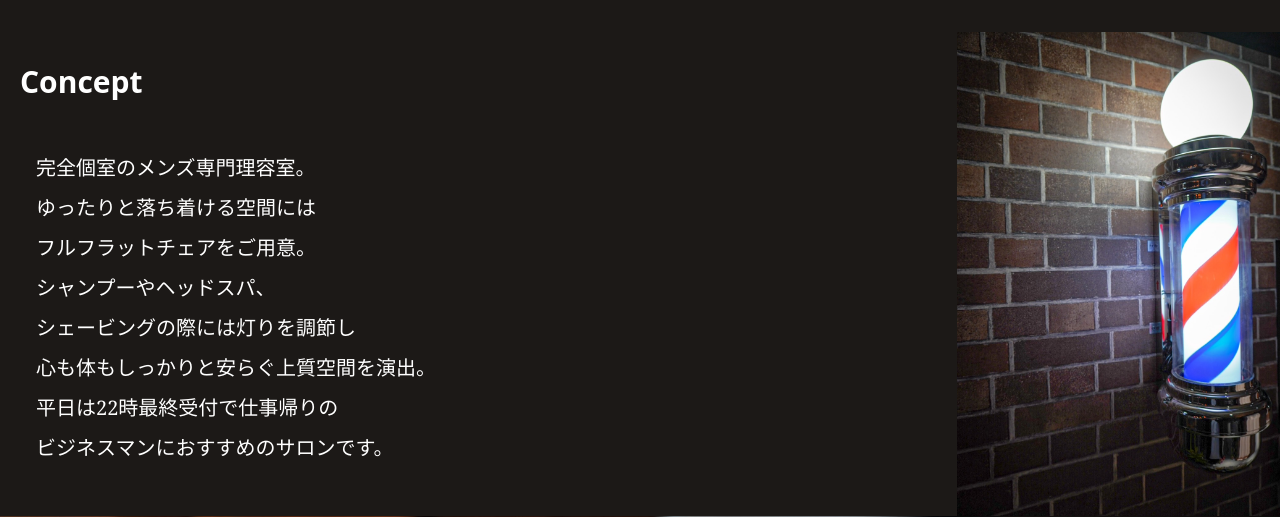
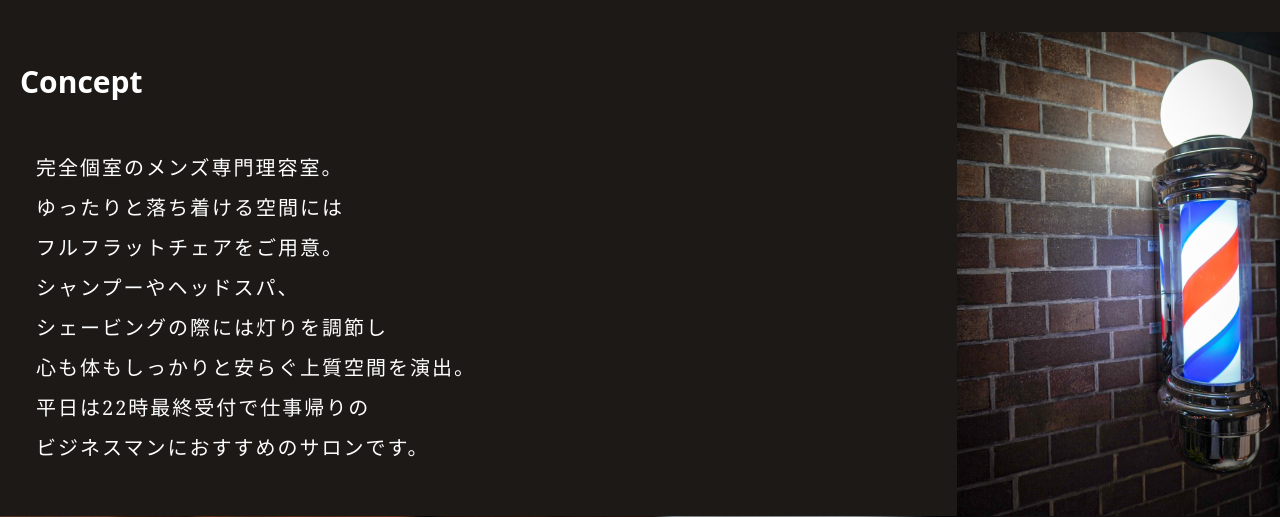
Before and after one commit to Yasakatsu/BarbarShop, a Laravel app: page / in a window 1280 px wide. Shown: the part 138-655 px from the top of the page. Run offline with Laravel 12, Linux system fonts and the light colour scheme; style sheets or scripts are compiled from the project's sources; some libraries are stand-ins or nearby versions.

Commit message:
sm:tracking-widest

```diff
--- a/bulls-cut/resources/views/sections/concept.blade.php
+++ b/bulls-cut/resources/views/sections/concept.blade.php
@@ -3,7 +3,7 @@
     <h2 id="concept-title" class="text-3xl pb-8 font-bold font-sans">
         Concept
     </h2>
-    <div id="concept-main" class="bg-stone-900 sm:bg-none bg-opacity-40 sm:bg-opacity-0 rounded-lg px-4 py-4 text-bold leading-10  ">
+    <div id="concept-main" class="bg-stone-900 sm:bg-none bg-opacity-40 sm:bg-opacity-0 rounded-lg px-4 py-4 text-bold leading-10 sm:tracking-widest  ">
         <p>完全個室のメンズ専門理容室。<br>
             ゆったりと落ち着ける空間には<br>
             フルフラットチェアをご用意。<br>
```
